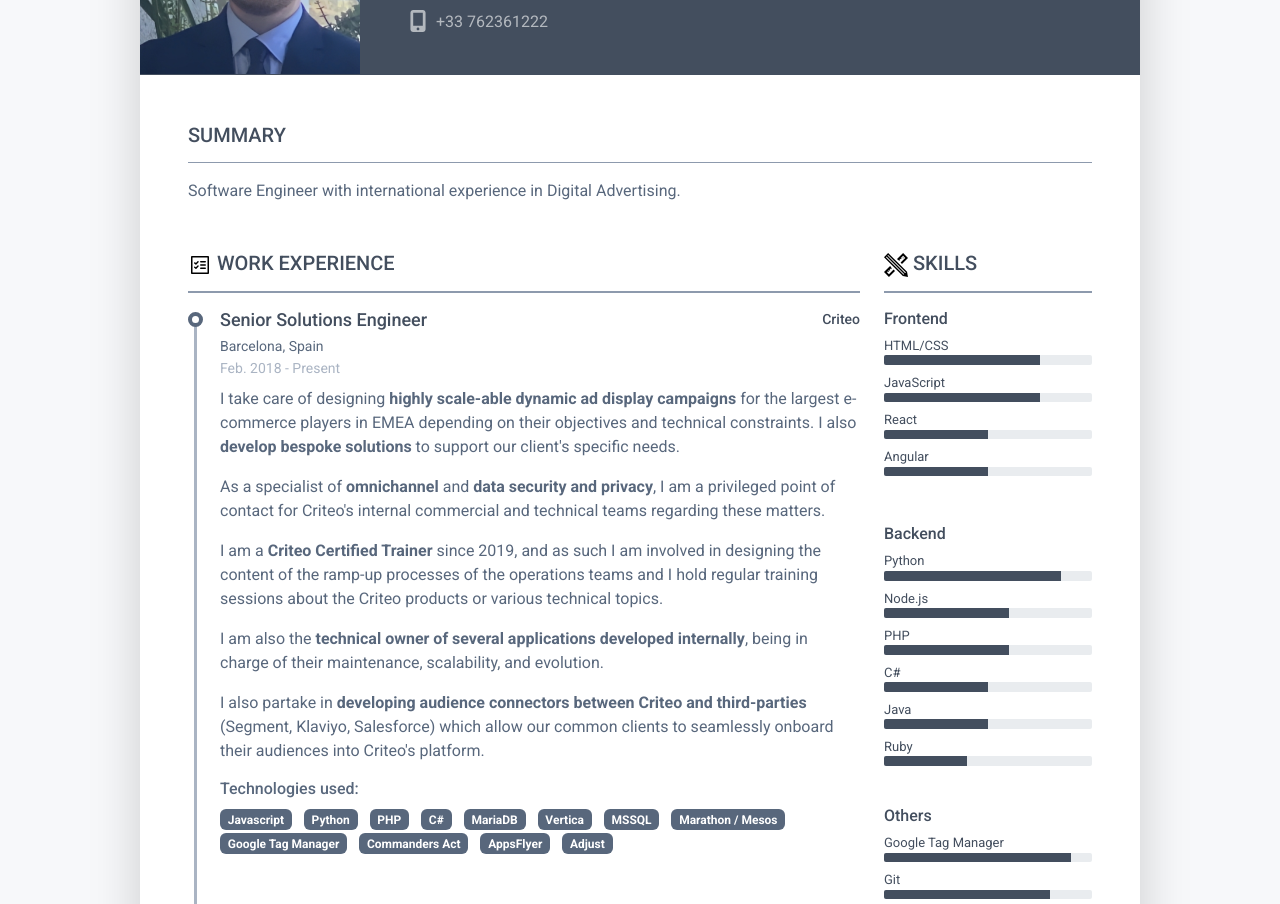
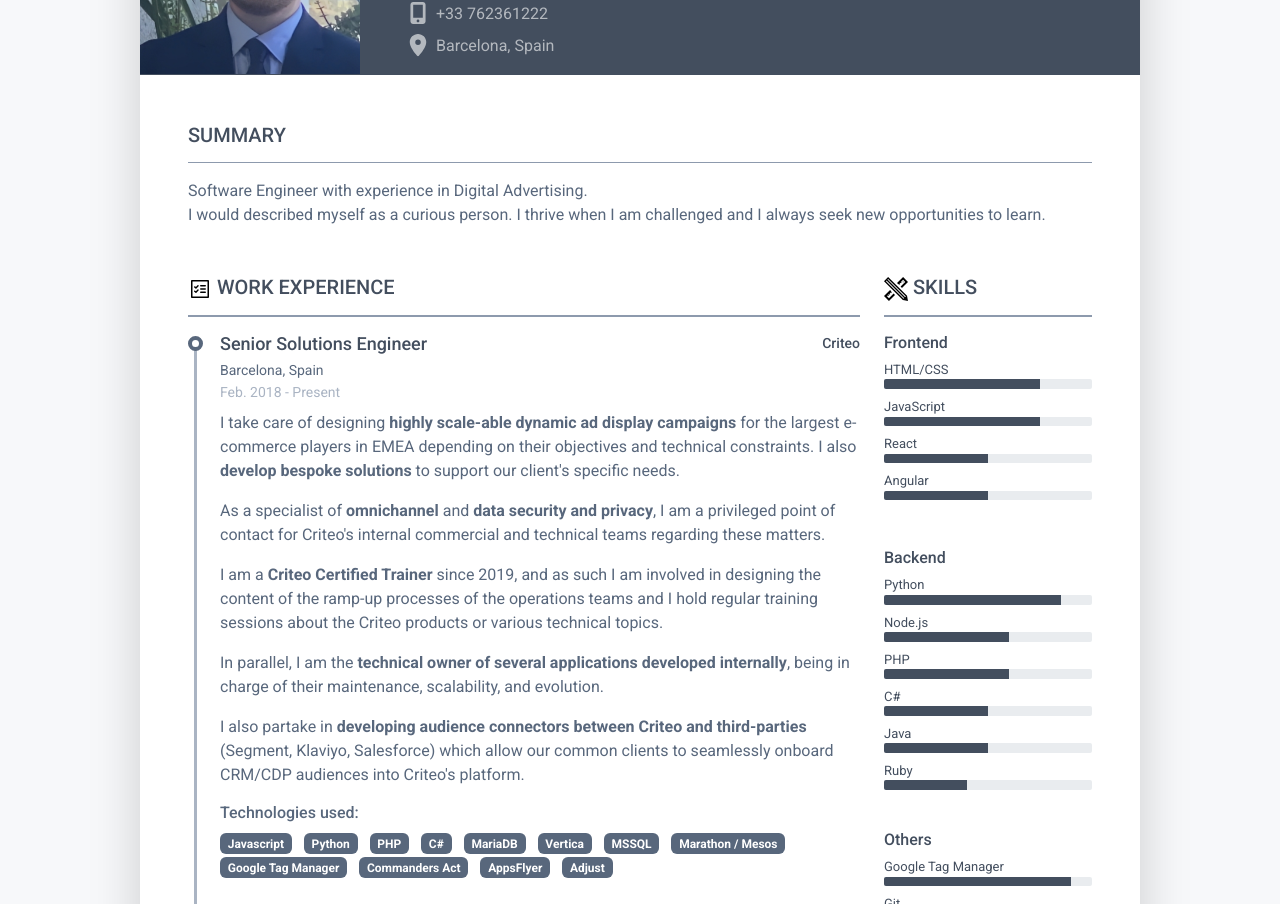
Before and after one commit to MarcDillar/cv, a plain HTML site: page index.html in a window 1280 px wide. Shown: the part 175-1079 px from the top of the page. Drawn offline with nearby package versions, Linux system fonts and the light colour scheme.

Commit message:
minor updates

```diff
--- a/index.html
+++ b/index.html
@@ -29,14 +29,16 @@
 					    <div class="row p-4 justify-content-center justify-content-md-between">
 						    <div class="primary-info col-auto">
 							    <h1 class="name mt-0 mb-1 text-white text-uppercase text-uppercase">Marc Dillar</h1>
-							    <div class="title mb-3">Senior Solutions Engineer</div>
+							    <div class="title mb-2">Senior Solutions Engineer</div>
 							    <ul class="list-unstyled">
 								    <li class="mb-2"><a class="text-link" href="mailto:marc.dillar@gmail.com"><i class="far fa-envelope fa-fw me-2" data-fa-transform="grow-3"></i>marc.dillar@gmail.com</a></li>
-								    <li><a class="text-link" href="#"><i class="fas fa-mobile-alt fa-fw me-2" data-fa-transform="grow-6"></i>+33 762361222</a></li>
+									<li class="mb-2"><a class="text-link" href="#"><i class="fas fa-mobile-alt fa-fw me-2" data-fa-transform="grow-6"></i>+33 762361222</a></li>
+									<li class="mb-2"><a class="text-link" href="#"><i class="fas fa-map-marker-alt fa-fw me-2" data-fa-transform="grow-6"></i>Barcelona, Spain</a></li>
 							    </ul>
 						    </div>
 						    <div class="secondary-info col-auto mt-2">
 							    <ul class="resume-social list-unstyled">
+									<li class="mb-3"><a class="text-link" href="https://marcdillar.github.io/cv/"><b>marcdillar.github.io/cv</b></a></li>
 					                <li class="mb-3"><a class="text-link" href="https://www.linkedin.com/in/dillarm/"><span class="fa-container text-center me-2"><i class="fab fa-linkedin-in fa-fw"></i></span>linkedin.com/in/dillarm/</a></li>
 					                <li class="mb-3"><a class="text-link" href="https://github.com/MarcDillar"><span class="fa-container text-center me-2"><i class="fab fa-github-alt fa-fw"></i></span>github.com/MarcDillar</a></li>
 							    </ul>
@@ -49,7 +51,8 @@
 			    <section class="resume-section summary-section mb-5">
 				    <h2 class="resume-section-title text-uppercase font-weight-bold pb-3 mb-3">Summary</h2>
 				    <div class="resume-section-content">
-					    <p class="mb-0">Software Engineer with international experience in Digital Advertising.</p>
+					    <p class="mb-0">Software Engineer with experience in Digital Advertising.</p>
+						<p class="mb-0">I would described myself as a curious person. I thrive when I am challenged and I always seek new opportunities to learn.</p>
 				    </div>
 			    </section>
 			    <div class="row">
@@ -70,8 +73,8 @@
 										    <p>I take care of designing <b>highly scale-able dynamic ad display campaigns</b> for the largest e-commerce players in EMEA depending on their objectives and technical constraints. I also <b>develop bespoke solutions</b> to support our client's specific needs.</p>
 											<p>As a specialist of <b>omnichannel</b> and <b>data security and privacy</b>, I am a privileged point of contact for Criteo's internal commercial and technical teams regarding these matters.</p>
 											<p>I am a <b>Criteo Certified Trainer</b> since 2019, and as such I am involved in designing the content of the ramp-up processes of the operations teams and I hold regular training sessions about the Criteo products or various technical topics.</p>
-											<p>I am also the <b>technical owner of several applications developed internally</b>, being in charge of their maintenance, scalability, and evolution.</p>
-											<p>I also partake in <b>developing audience connectors between Criteo and third-parties</b> (Segment, Klaviyo, Salesforce) which allow our common clients to seamlessly onboard their audiences into Criteo's platform.</p>
+											<p>In parallel, I am the <b>technical owner of several applications developed internally</b>, being in charge of their maintenance, scalability, and evolution.</p>
+											<p>I also partake in <b>developing audience connectors between Criteo and third-parties</b> (Segment, Klaviyo, Salesforce) which allow our common clients to seamlessly onboard CRM/CDP audiences into Criteo's platform.</p>
 
 										    <h4 class="resume-timeline-item-desc-heading font-weight-bold">Technologies used:</h4>
 										    <ul class="list-inline">
```
